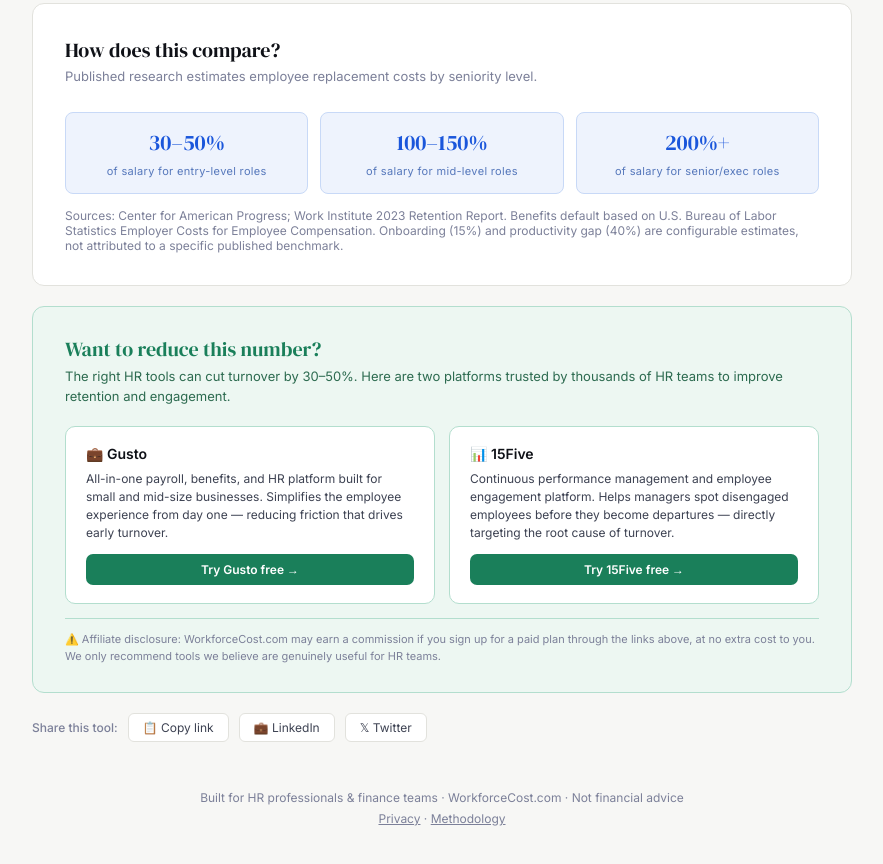
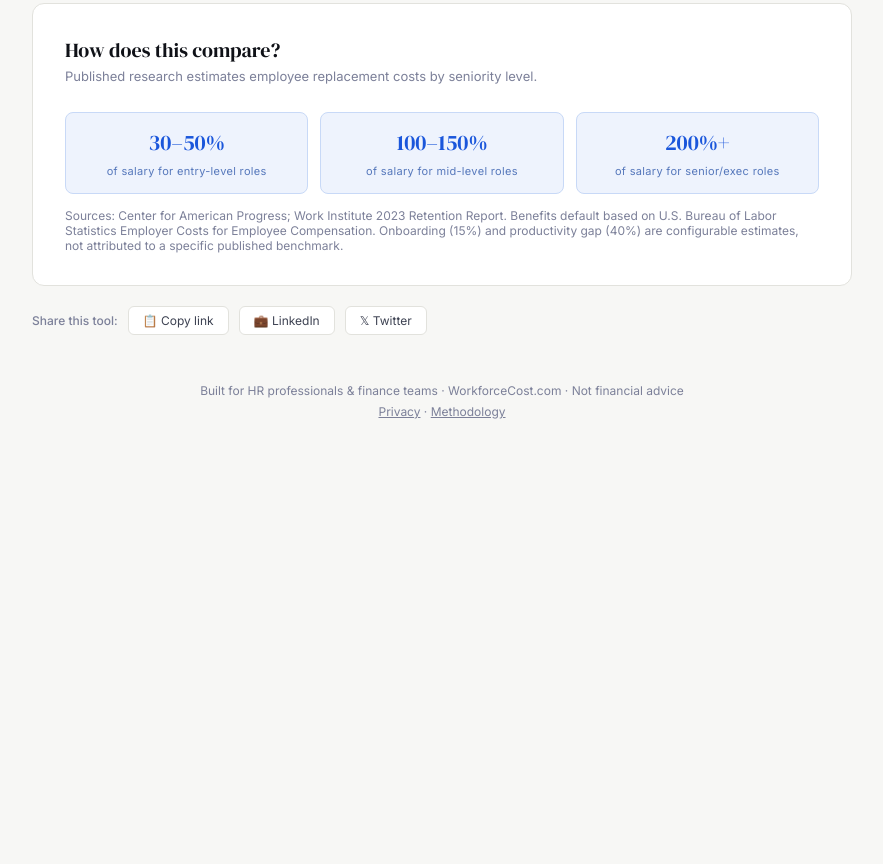
Before and after one commit to kwbradshaw/hr-turnover-calculator, a plain HTML site: page index.html in a window 1280 px wide. Shown: the part 1649-2513 px from the top of the page, without its empty margins (198-1081 px from the left). After the commit the page ends 2148 px from the top, so only its background shows below. Drawn offline with nearby package versions, Linux system fonts and the light colour scheme.

Commit message:
Remove affiliate links section from homepage

```diff
--- a/index.html
+++ b/index.html
@@ -29,8 +29,7 @@
     --danger-bg: #fdf0ee;
     --accent:    #1a56db;
     --accent-bg: #eef3fd;
-    --green:     #1a7f5a;
-    --green-bg:  #edf7f2;
+
   }
 
   body {
@@ -221,34 +220,7 @@
   .stat-chip .s-val { font-family: 'DM Serif Display', serif; font-size: 22px; color: var(--accent); display: block; margin-bottom: 2px; }
   .stat-chip .s-label { font-size: 11px; color: #5577bb; letter-spacing: 0.03em; }
 
-  /* CTA */
-  .cta-section {
-    background: var(--green-bg); border: 1px solid #b3dece;
-    border-radius: 12px; padding: 28px 32px; margin-top: 20px;
-  }
-  .cta-head { font-family: 'DM Serif Display', serif; font-size: 20px; font-weight: 400; color: var(--green); margin-bottom: 4px; }
-  .cta-sub { font-size: 13px; color: #2d6b50; line-height: 1.5; margin-bottom: 20px; }
-  .cta-cards { display: grid; grid-template-columns: 1fr 1fr; gap: 14px; }
-  @media (max-width: 560px) { .cta-cards { grid-template-columns: 1fr; } }
-  .cta-card {
-    background: white; border: 1px solid #b3dece;
-    border-radius: 10px; padding: 18px 20px;
-    display: flex; flex-direction: column; gap: 8px;
-  }
-  .cta-card-name { font-size: 14px; font-weight: 600; color: var(--ink); }
-  .cta-card-desc { font-size: 12px; color: var(--ink-mid); line-height: 1.5; flex: 1; }
-  .cta-link {
-    display: inline-block; background: var(--green); color: white;
-    text-decoration: none; font-size: 12px; font-weight: 600;
-    padding: 8px 16px; border-radius: 7px; text-align: center;
-    transition: background 0.15s; margin-top: 4px;
-  }
-  .cta-link:hover { background: #156349; }
-  .ftc-note {
-    font-size: 11px; color: var(--ink-muted);
-    margin-top: 14px; line-height: 1.5;
-    border-top: 1px solid #b3dece; padding-top: 12px;
-  }
+
 
   /* SHARE */
   .share-row { display: flex; align-items: center; gap: 10px; margin-top: 20px; flex-wrap: wrap; }
@@ -459,24 +431,7 @@
     <p style="font-size:12px; color:var(--ink-muted); margin-top:14px;">Sources: Center for American Progress; Work Institute 2023 Retention Report. Benefits default based on U.S. Bureau of Labor Statistics Employer Costs for Employee Compensation. Onboarding (15%) and productivity gap (40%) are configurable estimates, not attributed to a specific published benchmark.</p>
   </div>
 
-  <!-- CTA -->
-  <div class="cta-section">
-    <p class="cta-head">Want to reduce this number?</p>
-    <p class="cta-sub">The right HR tools can cut turnover by 30–50%. Here are two platforms trusted by thousands of HR teams to improve retention and engagement.</p>
-    <div class="cta-cards">
-      <div class="cta-card">
-        <p class="cta-card-name">💼 Gusto</p>
-        <p class="cta-card-desc">All-in-one payroll, benefits, and HR platform built for small and mid-size businesses. Simplifies the employee experience from day one — reducing friction that drives early turnover.</p>
-        <a class="cta-link" href="https://gusto.com" target="_blank" rel="noopener sponsored">Try Gusto free →</a>
-      </div>
-      <div class="cta-card">
-        <p class="cta-card-name">📊 15Five</p>
-        <p class="cta-card-desc">Continuous performance management and employee engagement platform. Helps managers spot disengaged employees before they become departures — directly targeting the root cause of turnover.</p>
-        <a class="cta-link" href="https://www.15five.com" target="_blank" rel="noopener sponsored">Try 15Five free →</a>
-      </div>
-    </div>
-    <p class="ftc-note">⚠️ Affiliate disclosure: WorkforceCost.com may earn a commission if you sign up for a paid plan through the links above, at no extra cost to you. We only recommend tools we believe are genuinely useful for HR teams.</p>
-  </div>
+
 
   <!-- SHARE -->
   <div class="share-row">
```
